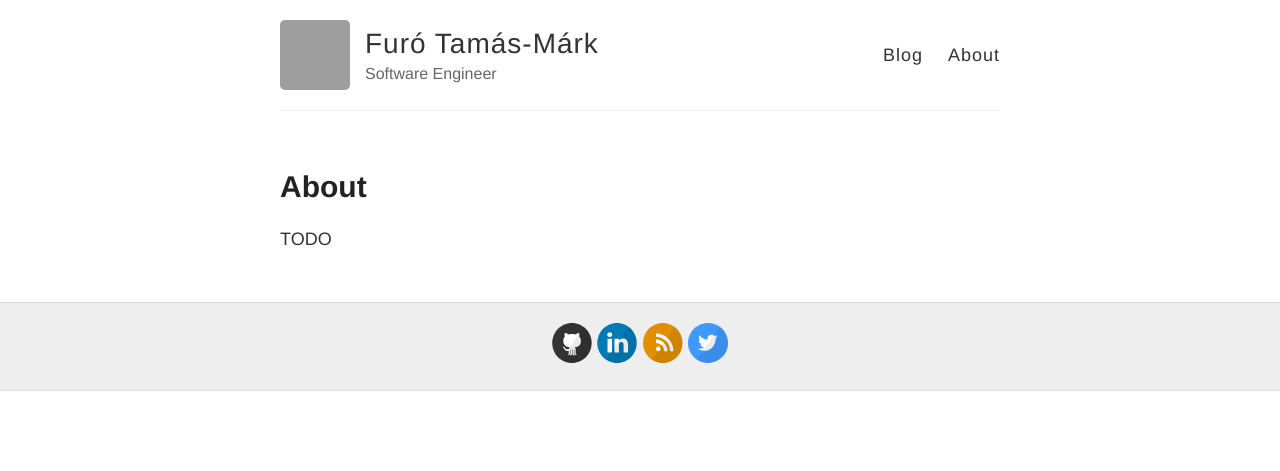
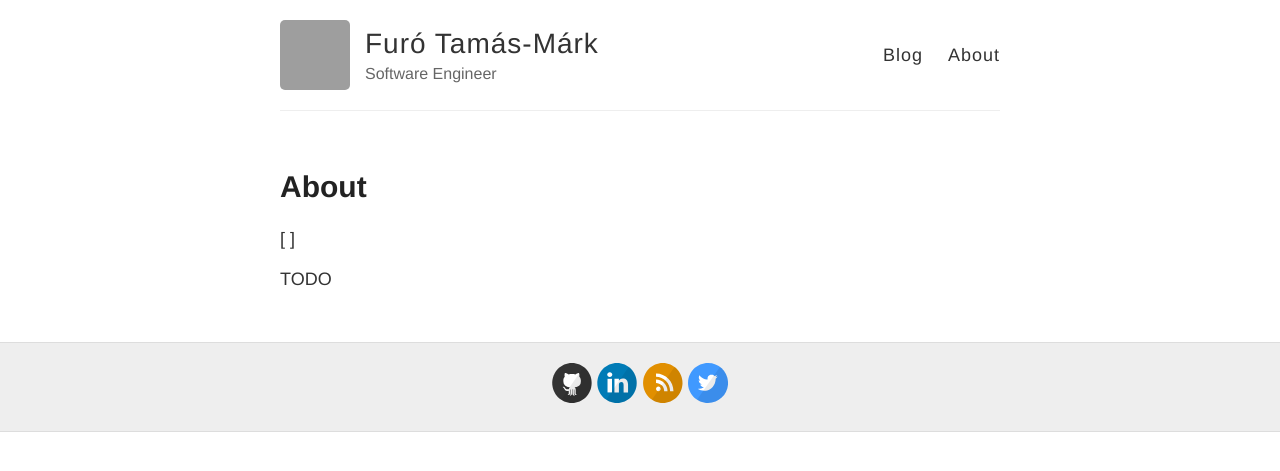
Before and after one commit to furoTmark/furoTmark.github.io, a Jekyll site: the page built from about.md, in a window 1280 px wide. Shown: the top 471 px of the page. Built offline with Jekyll 4.4.1, drawn with Linux system fonts in a browser that asks for light colours; grey boxes are pictures that could not be loaded.

Commit message:
Updated page layout

```diff
--- a/_layouts/page.html
+++ b/_layouts/page.html
@@ -6,6 +6,13 @@ layout: default
 
   <h1>{{ page.title }}</h1>
 
+  <span>[
+    {% for tag in page.tags %}
+      {% capture tag_name %}{{ tag }}{% endcapture %}
+      <a href="/tag/{{ tag_name }}"><code class="highligher-rouge"><nobr>{{ tag_name }}</nobr></code>&nbsp;</a>
+    {% endfor %}
+  ]</span>
+
   <div class="entry">
     {{ content }}
   </div>
```
Also changed, not shown: _posts/2018-10-11-Add-Separator-Line-In-System-Tray-Context-Menu.md (+1 -1 lines).
